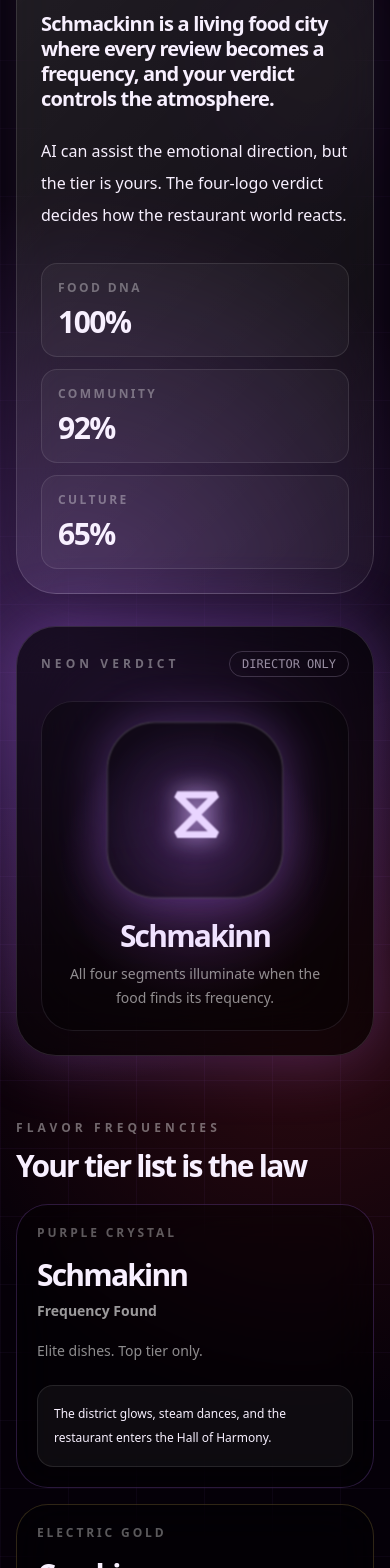
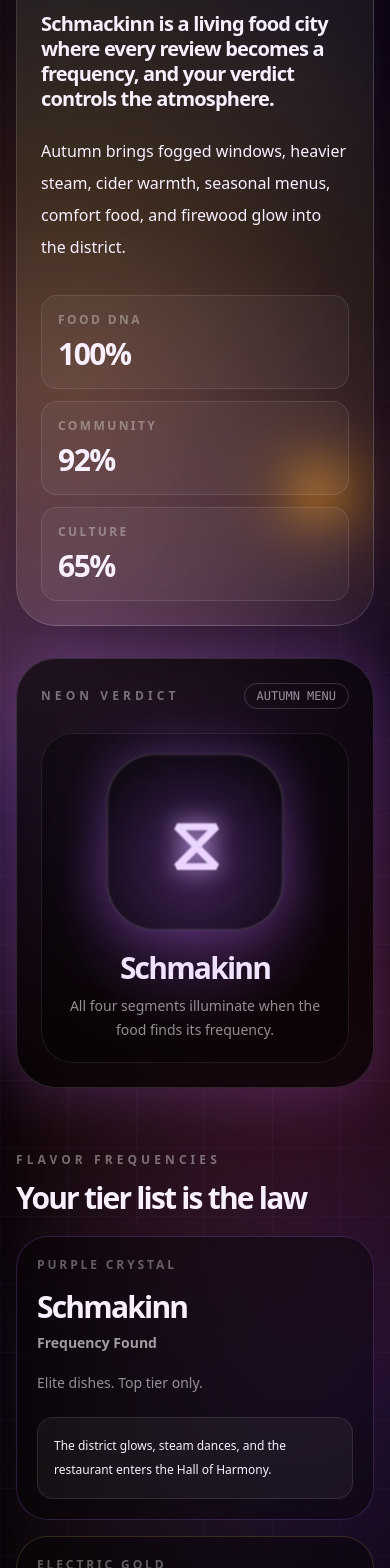
Before and after one commit to thatsmelodic/harmonic-os, a Next.js app: page /worlds/schmackin in a window 390 px wide. Shown: the part 280-1848 px from the top of the page. Built offline with nearby package versions, Linux system fonts and the light colour scheme.

Commit message:
Add Autumn Season Atmosphere to Schmackinn world

```diff
--- a/components/worlds/SchmackinnWorldExperience.tsx
+++ b/components/worlds/SchmackinnWorldExperience.tsx
@@ -2,47 +2,18 @@ import Link from 'next/link';
 import { bootRuntime } from '@/lib/harmonic-signal-bus';
 import { worldDefaults } from '@/lib/harmonic-engine';
 import { HarmonicEnginePreview } from '@/components/engine/HarmonicEnginePreview';
+import { SeasonAtmosphere } from '@/components/seasons/SeasonAtmosphere';
 import './SchmackinnWorldExperience.module.css';
 
 const runtime = bootRuntime(worldDefaults.schmackin);
 
-type FlavorFrequency = {
-  name: string;
-  meaning: string;
-  color: string;
-  description: string;
-  reaction: string;
-};
+type FlavorFrequency = { name: string; meaning: string; color: string; description: string; reaction: string };
 
 const frequencies: FlavorFrequency[] = [
-  {
-    name: 'Schmakinn',
-    meaning: 'Frequency Found',
-    color: 'Purple Crystal',
-    description: 'Elite dishes. Top tier only.',
-    reaction: 'The district glows, steam dances, and the restaurant enters the Hall of Harmony.',
-  },
-  {
-    name: 'Crackin',
-    meaning: 'Hidden Gem',
-    color: 'Electric Gold',
-    description: 'Solid eats. Really hittin.',
-    reaction: 'The sign sparks gold, the crowd gets louder, and the table says run it back.',
-  },
-  {
-    name: 'Lackin',
-    meaning: 'Potential Lost',
-    color: 'Molten Orange',
-    description: 'Mid. Could be better.',
-    reaction: 'The lights get uneven, steam fades, and the flavor signal starts slipping.',
-  },
-  {
-    name: 'Bunz',
-    meaning: 'Frequency Collapsed',
-    color: 'Broken Charcoal',
-    description: 'Not it. Save your money.',
-    reaction: 'The menu glitches, smoke replaces steam, and the restaurant frequency collapses.',
-  },
+  { name: 'Schmakinn', meaning: 'Frequency Found', color: 'Purple Crystal', description: 'Elite dishes. Top tier only.', reaction: 'The district glows, steam dances, and the restaurant enters the Hall of Harmony.' },
+  { name: 'Crackin', meaning: 'Hidden Gem', color: 'Electric Gold', description: 'Solid eats. Really hittin.', reaction: 'The sign sparks gold, the crowd gets louder, and the table says run it back.' },
+  { name: 'Lackin', meaning: 'Potential Lost', color: 'Molten Orange', description: 'Mid. Could be better.', reaction: 'The lights get uneven, steam fades, and the flavor signal starts slipping.' },
+  { name: 'Bunz', meaning: 'Frequency Collapsed', color: 'Broken Charcoal', description: 'Not it. Save your money.', reaction: 'The menu glitches, smoke replaces steam, and the restaurant frequency collapses.' },
 ];
 
 const flavorProfile = [
@@ -62,6 +33,7 @@ export function SchmackinnWorldExperience() {
 
   return (
     <main className="schmackinn-world relative isolate min-h-screen overflow-hidden pb-28">
+      <SeasonAtmosphere season="autumn" intensity={1} />
       <div className="schmackinn-aurora absolute inset-0 -z-30" />
       <div className="restaurant-rain absolute inset-0 -z-20 opacity-50" />
       <div className="steam-cloud steam-one" />
@@ -70,135 +42,37 @@ export function SchmackinnWorldExperience() {
 
       <section className="harmonic-container py-8 sm:py-12">
         <nav className="mb-8 flex items-center justify-between gap-4">
-          <Link href="/" className="rounded-full border border-white/15 bg-white/[.05] px-4 py-3 text-sm font-black text-white/70 transition hover:bg-white/15">
-            ← Harmonic OS
-          </Link>
+          <Link href="/" className="rounded-full border border-white/15 bg-white/[.05] px-4 py-3 text-sm font-black text-white/70 transition hover:bg-white/15">← Harmonic OS</Link>
           <p className="hidden font-mono text-xs uppercase tracking-[.32em] text-white/40 sm:block">88.8 FM / SCHMACKINN</p>
         </nav>
 
         <div className="grid gap-8 lg:grid-cols-[1.05fr_.95fr] lg:items-center">
           <div className="glass-panel schmackinn-panel rounded-[2.5rem] p-6 sm:p-10">
             <p className="text-xs font-black uppercase tracking-[.42em] text-purple-100/55">Flavor District</p>
-            <h1 className="mt-5 text-5xl font-black leading-none tracking-[-.09em] text-purple-50 sm:text-7xl lg:text-8xl">
-              What does life taste like?
-            </h1>
-            <p className="mt-6 max-w-2xl text-xl font-black leading-tight tracking-[-.04em] text-white/88 sm:text-3xl">
-              Schmackinn is a living food city where every review becomes a frequency, and your verdict controls the atmosphere.
-            </p>
-            <p className="mt-6 max-w-2xl text-base leading-8 text-white/64 sm:text-lg">
-              AI can assist the emotional direction, but the tier is yours. The four-logo verdict decides how the restaurant world reacts.
-            </p>
-
-            <div className="mt-8 grid gap-3 sm:grid-cols-3">
-              <Metric label="Food DNA" value={state.dna.food} />
-              <Metric label="Community" value={state.dna.community} />
-              <Metric label="Culture" value={state.dna.emotion} />
-            </div>
+            <h1 className="mt-5 text-5xl font-black leading-none tracking-[-.09em] text-purple-50 sm:text-7xl lg:text-8xl">What does life taste like?</h1>
+            <p className="mt-6 max-w-2xl text-xl font-black leading-tight tracking-[-.04em] text-white/88 sm:text-3xl">Schmackinn is a living food city where every review becomes a frequency, and your verdict controls the atmosphere.</p>
+            <p className="mt-6 max-w-2xl text-base leading-8 text-white/64 sm:text-lg">Autumn brings fogged windows, heavier steam, cider warmth, seasonal menus, comfort food, and firewood glow into the district.</p>
+            <div className="mt-8 grid gap-3 sm:grid-cols-3"><Metric label="Food DNA" value={state.dna.food} /><Metric label="Community" value={state.dna.community} /><Metric label="Culture" value={state.dna.emotion} /></div>
           </div>
 
           <aside className="living-sign rounded-[2.5rem] border border-purple-200/15 bg-black/55 p-6 shadow-[0_0_60px_rgba(183,108,255,.24)] backdrop-blur-2xl sm:p-8">
-            <div className="mb-6 flex items-center justify-between">
-              <p className="text-xs font-black uppercase tracking-[.34em] text-white/40">Neon Verdict</p>
-              <span className="rounded-full border border-purple-200/20 px-3 py-1 font-mono text-xs text-purple-100/60">DIRECTOR ONLY</span>
-            </div>
-            <div className="logo-verdict-grid rounded-[2rem] border border-purple-200/10 bg-[radial-gradient(circle,rgba(183,108,255,.22),rgba(0,0,0,.38)_62%)] p-5">
-              <div className="harmonic-food-logo mx-auto grid h-44 w-44 place-items-center rounded-[3rem] border border-purple-200/20 bg-black/35 text-7xl font-black text-purple-200 sm:h-56 sm:w-56">
-                ⧖
-              </div>
-              <p className="mt-5 text-center text-3xl font-black tracking-[-.06em] text-purple-100">Schmakinn</p>
-              <p className="mt-2 text-center text-sm leading-6 text-white/55">All four segments illuminate when the food finds its frequency.</p>
-            </div>
+            <div className="mb-6 flex items-center justify-between"><p className="text-xs font-black uppercase tracking-[.34em] text-white/40">Neon Verdict</p><span className="rounded-full border border-purple-200/20 px-3 py-1 font-mono text-xs text-purple-100/60">AUTUMN MENU</span></div>
+            <div className="logo-verdict-grid rounded-[2rem] border border-purple-200/10 bg-[radial-gradient(circle,rgba(183,108,255,.22),rgba(0,0,0,.38)_62%)] p-5"><div className="harmonic-food-logo mx-auto grid h-44 w-44 place-items-center rounded-[3rem] border border-purple-200/20 bg-black/35 text-7xl font-black text-purple-200 sm:h-56 sm:w-56">⧖</div><p className="mt-5 text-center text-3xl font-black tracking-[-.06em] text-purple-100">Schmakinn</p><p className="mt-2 text-center text-sm leading-6 text-white/55">All four segments illuminate when the food finds its frequency.</p></div>
           </aside>
         </div>
       </section>
 
-      <section className="harmonic-container py-8">
-        <div className="mb-5">
-          <p className="text-xs font-black uppercase tracking-[.34em] text-white/40">Flavor Frequencies</p>
-          <h2 className="mt-3 text-3xl font-black tracking-[-.06em] sm:text-5xl">Your tier list is the law</h2>
-        </div>
-        <div className="grid gap-4 lg:grid-cols-4">
-          {frequencies.map((frequency) => (
-            <article key={frequency.name} className={`flavor-frequency flavor-${frequency.name.toLowerCase()} rounded-[2rem] border border-white/10 bg-black/35 p-5 backdrop-blur-xl`}>
-              <p className="text-xs font-black uppercase tracking-[.24em] text-white/35">{frequency.color}</p>
-              <h3 className="mt-4 text-3xl font-black tracking-[-.06em]">{frequency.name}</h3>
-              <p className="mt-2 text-sm font-black text-white/60">{frequency.meaning}</p>
-              <p className="mt-4 text-sm leading-7 text-white/55">{frequency.description}</p>
-              <p className="mt-5 rounded-2xl border border-white/10 bg-white/[.045] p-4 text-xs leading-6 text-white/52">{frequency.reaction}</p>
-            </article>
-          ))}
-        </div>
-      </section>
+      <section className="harmonic-container py-8"><div className="mb-5"><p className="text-xs font-black uppercase tracking-[.34em] text-white/40">Flavor Frequencies</p><h2 className="mt-3 text-3xl font-black tracking-[-.06em] sm:text-5xl">Your tier list is the law</h2></div><div className="grid gap-4 lg:grid-cols-4">{frequencies.map((frequency) => <article key={frequency.name} className={`flavor-frequency flavor-${frequency.name.toLowerCase()} rounded-[2rem] border border-white/10 bg-black/35 p-5 backdrop-blur-xl`}><p className="text-xs font-black uppercase tracking-[.24em] text-white/35">{frequency.color}</p><h3 className="mt-4 text-3xl font-black tracking-[-.06em]">{frequency.name}</h3><p className="mt-2 text-sm font-black text-white/60">{frequency.meaning}</p><p className="mt-4 text-sm leading-7 text-white/55">{frequency.description}</p><p className="mt-5 rounded-2xl border border-white/10 bg-white/[.045] p-4 text-xs leading-6 text-white/52">{frequency.reaction}</p></article>)}</div></section>
 
-      <section className="harmonic-container py-8">
-        <div className="grid gap-5 lg:grid-cols-[.95fr_1.05fr]">
-          <div className="glass-panel rounded-[2rem] p-6">
-            <p className="text-xs font-black uppercase tracking-[.32em] text-white/40">Flavor Engine</p>
-            <h2 className="mt-4 text-3xl font-black tracking-[-.05em]">Metrics describe the experience, not your verdict.</h2>
-            <div className="mt-5 grid gap-3 sm:grid-cols-2">
-              {flavorProfile.map((item) => (
-                <div key={item.label} className="rounded-2xl border border-white/10 bg-black/25 p-4">
-                  <div className="mb-2 flex justify-between text-xs font-black uppercase tracking-[.18em] text-white/45">
-                    <span>{item.label}</span><span>{item.value}%</span>
-                  </div>
-                  <div className="h-2 overflow-hidden rounded-full bg-white/10">
-                    <div className="h-full rounded-full bg-purple-300" style={{ width: `${item.value}%` }} />
-                  </div>
-                </div>
-              ))}
-            </div>
-          </div>
+      <section className="harmonic-container py-8"><div className="grid gap-5 lg:grid-cols-[.95fr_1.05fr]"><div className="glass-panel rounded-[2rem] p-6"><p className="text-xs font-black uppercase tracking-[.32em] text-white/40">Flavor Engine</p><h2 className="mt-4 text-3xl font-black tracking-[-.05em]">Metrics describe the experience, not your verdict.</h2><div className="mt-5 grid gap-3 sm:grid-cols-2">{flavorProfile.map((item) => <div key={item.label} className="rounded-2xl border border-white/10 bg-black/25 p-4"><div className="mb-2 flex justify-between text-xs font-black uppercase tracking-[.18em] text-white/45"><span>{item.label}</span><span>{item.value}%</span></div><div className="h-2 overflow-hidden rounded-full bg-white/10"><div className="h-full rounded-full bg-purple-300" style={{ width: `${item.value}%` }} /></div></div>)}</div></div><div className="glass-panel rounded-[2rem] p-6"><p className="text-xs font-black uppercase tracking-[.32em] text-white/40">Schmackinn District</p><h2 className="mt-4 text-3xl font-black tracking-[-.05em]">Explore the city by appetite.</h2><div className="mt-5 grid gap-3 sm:grid-cols-3">{districts.map((district, index) => <div key={district} className="district-card rounded-2xl border border-white/10 bg-black/25 p-4"><p className="font-mono text-xs text-purple-100/50">0{index + 1}</p><p className="mt-3 text-sm font-bold leading-6 text-white/72">{district}</p></div>)}</div></div></div></section>
 
-          <div className="glass-panel rounded-[2rem] p-6">
-            <p className="text-xs font-black uppercase tracking-[.32em] text-white/40">Schmackinn District</p>
-            <h2 className="mt-4 text-3xl font-black tracking-[-.05em]">Explore the city by appetite.</h2>
-            <div className="mt-5 grid gap-3 sm:grid-cols-3">
-              {districts.map((district, index) => (
-                <div key={district} className="district-card rounded-2xl border border-white/10 bg-black/25 p-4">
-                  <p className="font-mono text-xs text-purple-100/50">0{index + 1}</p>
-                  <p className="mt-3 text-sm font-bold leading-6 text-white/72">{district}</p>
-                </div>
-              ))}
-            </div>
-          </div>
-        </div>
-      </section>
+      <section className="harmonic-container py-8"><div className="grid gap-5 lg:grid-cols-[.85fr_1.15fr]"><div className="glass-panel rounded-[2rem] p-6"><p className="text-xs font-black uppercase tracking-[.32em] text-white/40">Assistant, not judge</p><h2 className="mt-4 text-3xl font-black tracking-[-.05em]">You score the food. The OS directs the world.</h2><p className="mt-4 text-sm leading-7 text-white/62">Upload analysis will suggest emotional arcs, pacing, comedy peaks, and atmosphere. It will never override your Schmakinn, Crackin, Lackin, or Bunz verdict.</p></div><div className="glass-panel rounded-[2rem] p-6"><p className="text-xs font-black uppercase tracking-[.32em] text-white/40">Director Arc</p><div className="mt-5 grid gap-3 sm:grid-cols-5">{directorArc.map((beat, index) => <div key={beat} className="rounded-2xl border border-white/10 bg-black/25 p-4"><p className="font-mono text-xs text-purple-100">0{index + 1}</p><p className="mt-3 text-sm font-bold leading-6 text-white/72">{beat}</p></div>)}</div></div></div></section>
 
-      <section className="harmonic-container py-8">
-        <div className="grid gap-5 lg:grid-cols-[.85fr_1.15fr]">
-          <div className="glass-panel rounded-[2rem] p-6">
-            <p className="text-xs font-black uppercase tracking-[.32em] text-white/40">Assistant, not judge</p>
-            <h2 className="mt-4 text-3xl font-black tracking-[-.05em]">You score the food. The OS directs the world.</h2>
-            <p className="mt-4 text-sm leading-7 text-white/62">
-              Upload analysis will suggest emotional arcs, pacing, comedy peaks, and atmosphere. It will never override your Schmakinn, Crackin, Lackin, or Bunz verdict.
-            </p>
-          </div>
-          <div className="glass-panel rounded-[2rem] p-6">
-            <p className="text-xs font-black uppercase tracking-[.32em] text-white/40">Director Arc</p>
-            <div className="mt-5 grid gap-3 sm:grid-cols-5">
-              {directorArc.map((beat, index) => (
-                <div key={beat} className="rounded-2xl border border-white/10 bg-black/25 p-4">
-                  <p className="font-mono text-xs text-purple-100">0{index + 1}</p>
-                  <p className="mt-3 text-sm font-bold leading-6 text-white/72">{beat}</p>
-                </div>
-              ))}
-            </div>
-          </div>
-        </div>
-      </section>
-
-      <section className="harmonic-container py-8">
-        <HarmonicEnginePreview state={state} />
-      </section>
+      <section className="harmonic-container py-8"><HarmonicEnginePreview state={state} /></section>
     </main>
   );
 }
 
 function Metric({ label, value }: { label: string; value: number }) {
-  return (
-    <div className="rounded-2xl border border-white/10 bg-white/[.04] p-4">
-      <p className="text-xs font-black uppercase tracking-[.2em] text-white/35">{label}</p>
-      <p className="mt-2 text-3xl font-black tracking-[-.05em]">{value}%</p>
-    </div>
-  );
+  return <div className="rounded-2xl border border-white/10 bg-white/[.04] p-4"><p className="text-xs font-black uppercase tracking-[.2em] text-white/35">{label}</p><p className="mt-2 text-3xl font-black tracking-[-.05em]">{value}%</p></div>;
 }
```
